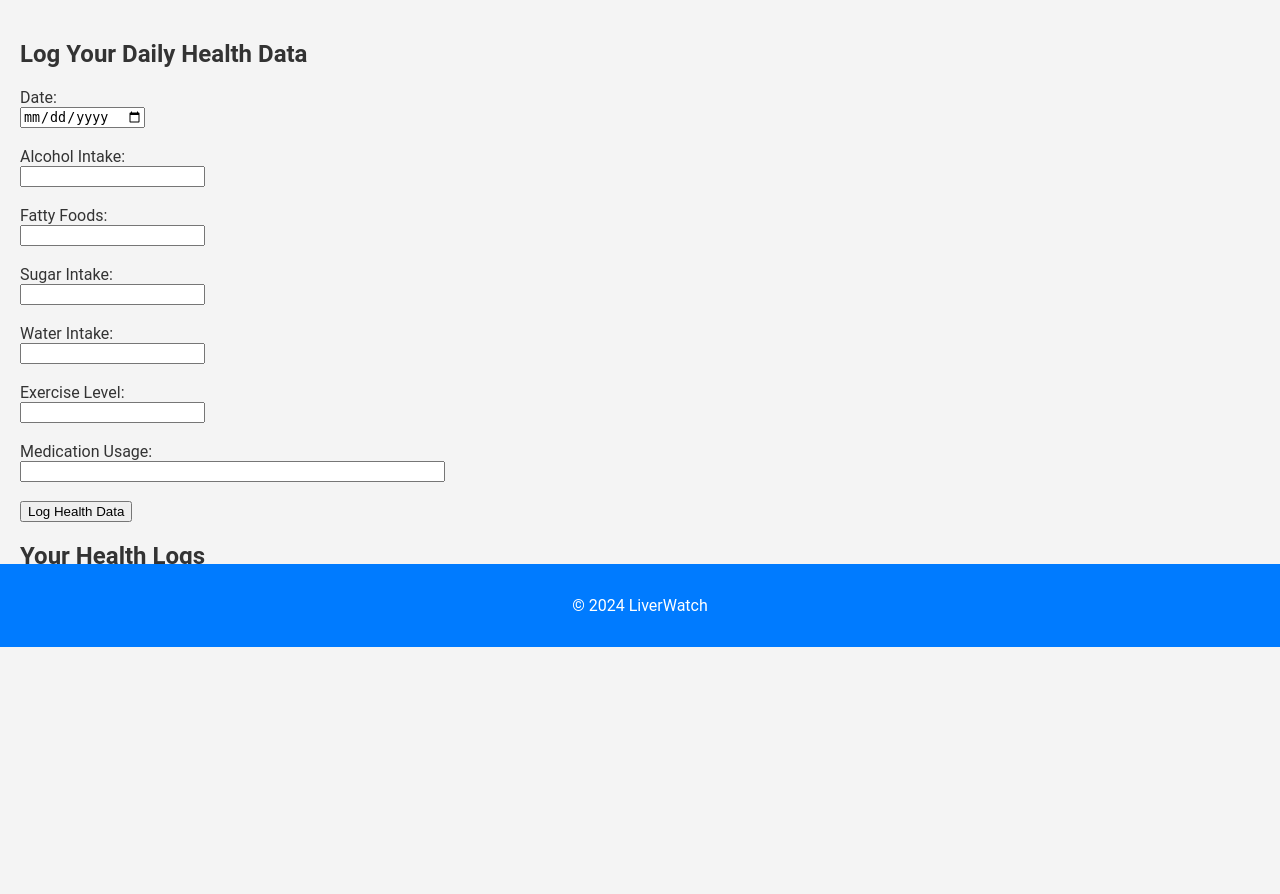
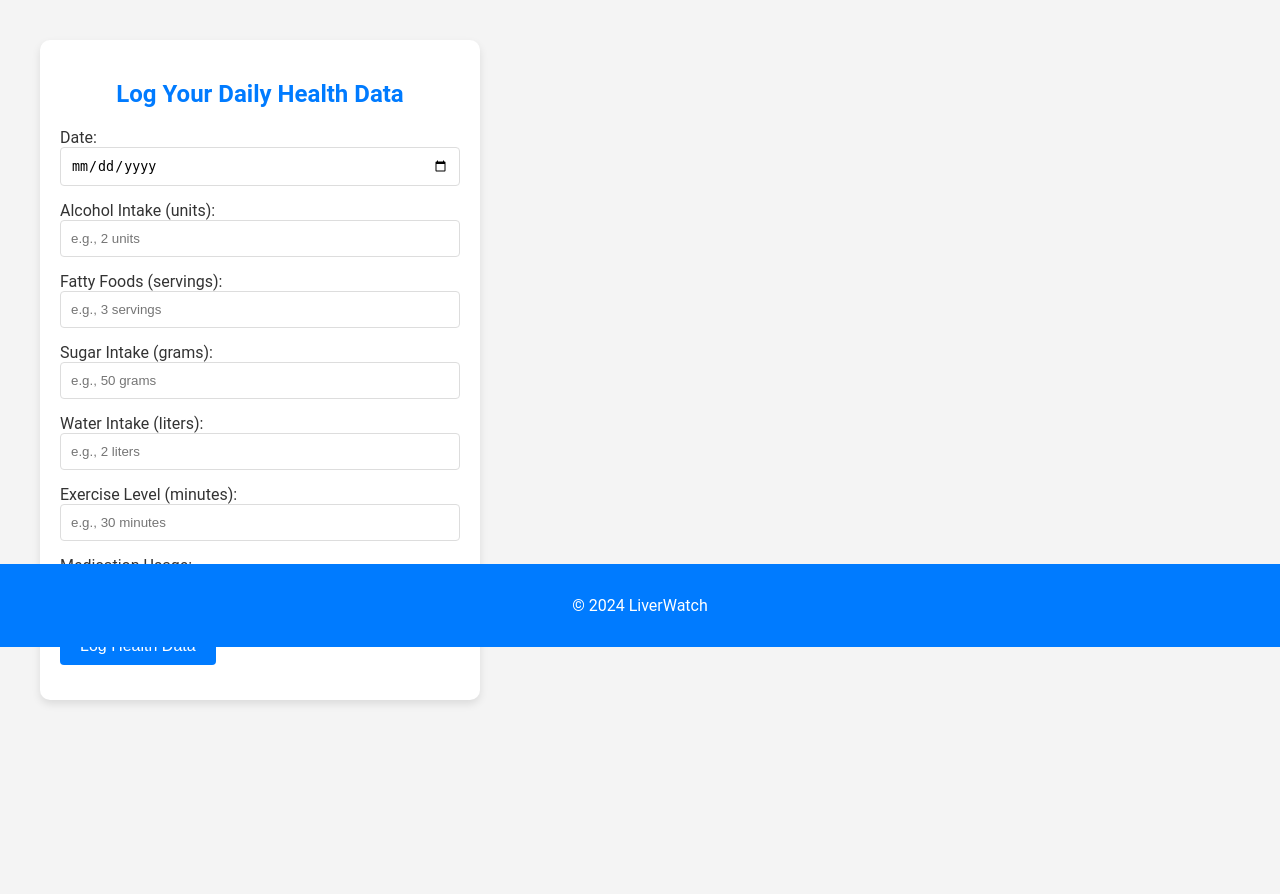
Before and after one commit to PerezChris99/LiverWatch, a Flask app: page /health_tracker in a window 1280 px wide. Shown: the part 153-1047 px from the top of the page. After the commit the page ends 857 px from the top, so only its background shows below. Run offline with Flask 2, Linux system fonts and the light colour scheme; data that the repository does not hold is empty.

Commit message:
health tracker

```diff
--- a/app.py
+++ b/app.py
@@ -21,7 +21,7 @@ app.config.from_object(Config)
 db.init_app(app)
 mail = Mail(app)
 cache = Cache(app, config={'CACHE_TYPE': 'simple'})
-limiter = Limiter(key_func=get_remote_address, default_limits=["200 per day", "50 per hour"])
+limiter = Limiter(key_func=get_remote_address, default_limits=["2000 per day", "50 per hour"])
 limiter.init_app(app)
 
 # Exclude static files from rate limiting
@@ -61,6 +61,13 @@ def inject_timezone():
                 return pytz.timezone(timezone_str)
         return pytz.utc
     return dict(get_timezone=get_timezone)
+
+# Custom filter for strftime
+@app.template_filter('strftime')
+def _jinja2_filter_datetime(date, fmt=None):
+    if fmt is None:
+        fmt = '%Y-%m-%d'
+    return date.strftime(fmt)
 
 @app.route('/')
 def index():
--- a/static/style.css
+++ b/static/style.css
@@ -514,3 +514,115 @@ body.dark-mode .news-card p {
 .news-card a:hover {
     text-decoration: underline;
 }
+
+/* Health Tracker Styles */
+.health-tracker-container {
+    display: flex;
+    justify-content: space-between; /* Align items to the left and right */
+    align-items: flex-start; /* Align to the top */
+    padding: 20px;
+}
+
+.health-tracker-card {
+    background-color: white;
+    border-radius: 10px;
+    box-shadow: 0 4px 8px rgba(0, 0, 0, 0.1);
+    padding: 20px;
+    max-width: 400px; /* Make the card smaller */
+    height: auto; /* Adjust height to content */
+    width: 100%;
+}
+
+body.dark-mode .health-tracker-card {
+    background-color: #444;
+    box-shadow: 0 4px 8px rgba(255, 255, 255, 0.1);
+}
+
+.health-tracker-card h2 {
+    text-align: center;
+    color: #007bff;
+}
+
+body.dark-mode .health-tracker-card h2 {
+    color: #f4f4f4;
+}
+
+.form-group {
+    margin-bottom: 15px;
+}
+
+.form-control {
+    width: 100%;
+    padding: 10px;
+    border: 1px solid #ddd;
+    border-radius: 4px;
+    box-sizing: border-box;
+}
+
+body.dark-mode .form-control {
+    background-color: #555;
+    color: #f4f4f4;
+    border-color: #777;
+}
+
+.btn-primary {
+    background-color: #007bff;
+    color: white;
+    padding: 10px 20px;
+    border: none;
+    border-radius: 4px;
+    cursor: pointer;
+    font-size: 16px;
+}
+
+.btn-primary:hover {
+    background-color: #0056b3;
+}
+
+/* Health Logs Styles */
+.health-logs {
+    max-width: 600px;
+    width: 100%;
+    margin-left: 20px; /* Add space between the card and logs */
+}
+
+.health-log-card {
+    background-color: white;
+    border-radius: 10px;
+    box-shadow: 0 4px 8px rgba(0, 0, 0, 0.1);
+    padding: 15px;
+    margin-bottom: 20px;
+}
+
+body.dark-mode .health-log-card {
+    background-color: #444;
+    box-shadow: 0 4px 8px rgba(255, 255, 255, 0.1);
+}
+
+.health-log-card h3 {
+    color: #007bff;
+}
+
+body.dark-mode .health-log-card h3 {
+    color: #f4f4f4;
+}
+
+.health-log-card p {
+    color: #333;
+}
+
+body.dark-mode .health-log-card p {
+    color: #f4f4f4;
+}
+
+/* Health Chart Styles */
+.health-chart {
+    max-width: 600px;
+    width: 100%;
+    margin-left: 20px; /* Add space between the card and chart */
+}
+
+body.dark-mode .health-chart {
+    background-color: #444;
+    box-shadow: 0 4px 8px rgba(255, 255, 255, 0.1);
+}
--- a/templates/health_tracker.html
+++ b/templates/health_tracker.html
@@ -3,38 +3,60 @@
 {% block title %}Liver Health Tracker - LiverWatch{% endblock %}
 
 {% block content %}
-<section class="health-log-form">
+<div class="health-tracker-container">
+    <div class="health-tracker-card">
         <h2>Log Your Daily Health Data</h2>
         <form method="post">
             {{ form.csrf_token }}
+            <div class="form-group">
                 <label for="date">Date:</label><br>
-        {{ form.date(required=true) }}<br><br>
-        <label for="alcohol_intake">Alcohol Intake:</label><br>
-        {{ form.alcohol_intake() }}<br><br>
-        <label for="fatty_foods">Fatty Foods:</label><br>
-        {{ form.fatty_foods() }}<br><br>
-        <label for="sugar_intake">Sugar Intake:</label><br>
-        {{ form.sugar_intake() }}<br><br>
-        <label for="water_intake">Water Intake:</label><br>
-        {{ form.water_intake() }}<br><br>
-        <label for="exercise_level">Exercise Level:</label><br>
-        {{ form.exercise_level() }}<br><br>
+                {{ form.date(required=true, class="form-control", type="date") }}
+            </div>
+            <div class="form-group">
+                <label for="alcohol_intake">Alcohol Intake (units):</label><br>
+                {{ form.alcohol_intake(class="form-control", placeholder="e.g., 2 units") }}
+            </div>
+            <div class="form-group">
+                <label for="fatty_foods">Fatty Foods (servings):</label><br>
+                {{ form.fatty_foods(class="form-control", placeholder="e.g., 3 servings") }}
+            </div>
+            <div class="form-group">
+                <label for="sugar_intake">Sugar Intake (grams):</label><br>
+                {{ form.sugar_intake(class="form-control", placeholder="e.g., 50 grams") }}
+            </div>
+            <div class="form-group">
+                <label for="water_intake">Water Intake (liters):</label><br>
+                {{ form.water_intake(class="form-control", placeholder="e.g., 2 liters") }}
+            </div>
+            <div class="form-group">
+                <label for="exercise_level">Exercise Level (minutes):</label><br>
+                {{ form.exercise_level(class="form-control", placeholder="e.g., 30 minutes") }}
+            </div>
+            <div class="form-group">
                 <label for="medication_usage">Medication Usage:</label><br>
-        {{ form.medication_usage(size=50) }}<br><br>
-        {{ form.submit() }}
+                {{ form.medication_usage(size=50, class="form-control", placeholder="e.g., 1 tablet of aspirin") }}
+            </div>
+            <div class="form-group">
+                {{ form.submit(class="btn btn-primary") }}
+            </div>
         </form>
-</section>
-<section class="health-logs">
-    <h2>Your Health Logs</h2>
-    <canvas id="healthChart" width="400" height="200"
-        data-labels='[{% for log in health_logs %} "{{ log.date.strftime('%Y-%m-%d') }}", {% endfor %}]'
-        data-alcohol-intake='[{% for log in health_logs %} {{ log.alcohol_intake or 0 }}, {% endfor %}]'
-        data-fatty-foods='[{% for log in health_logs %} {{ log.fatty_foods or 0 }}, {% endfor %}]'
-        data-sugar-intake='[{% for log in health_logs %} {{ log.sugar_intake or 0 }}, {% endfor %}]'
-        data-water-intake='[{% for log in health_logs %} {{ log.water_intake or 0 }}, {% endfor %}]'
-        data-exercise-level='[{% for log in health_logs %} {{ log.exercise_level or 0 }}, {% endfor %}]'>
+    </div>
+    <div class="health-logs">
+        {% for log in health_logs %}
+        <div class="health-log-card">
+            <h3>{{ log.date.strftime('%Y-%m-%d') }}</h3>
+            <canvas id="healthChart-{{ log.id }}" width="400" height="400"
+                data-alcohol-intake="{{ log.alcohol_intake }}"
+                data-fatty-foods="{{ log.fatty_foods }}"
+                data-sugar-intake="{{ log.sugar_intake }}"
+                data-water-intake="{{ log.water_intake }}"
+                data-exercise-level="{{ log.exercise_level }}"
+                data-medication-usage="{{ log.medication_usage }}">
             </canvas>
-</section>
+        </div>
+        {% endfor %}
+    </div>
+</div>
 {% endblock %}
-<script src="{{ url_for('static', filename='script.js') }}"></script>
+<script src="https://cdn.jsdelivr.net/npm/chart.js"></script>
 <script src="{{ url_for('static', filename='health_tracker.js') }}"></script>
```
Also changed, not shown: static/health_tracker.js (+34 -34 lines), static/medical_news.js (added, +32 -0 lines), templates/medical_news.html (+2 -27 lines), utils.py (+12 -6 lines), site.db. Lines whose indentation alone changed are shown as unchanged.
